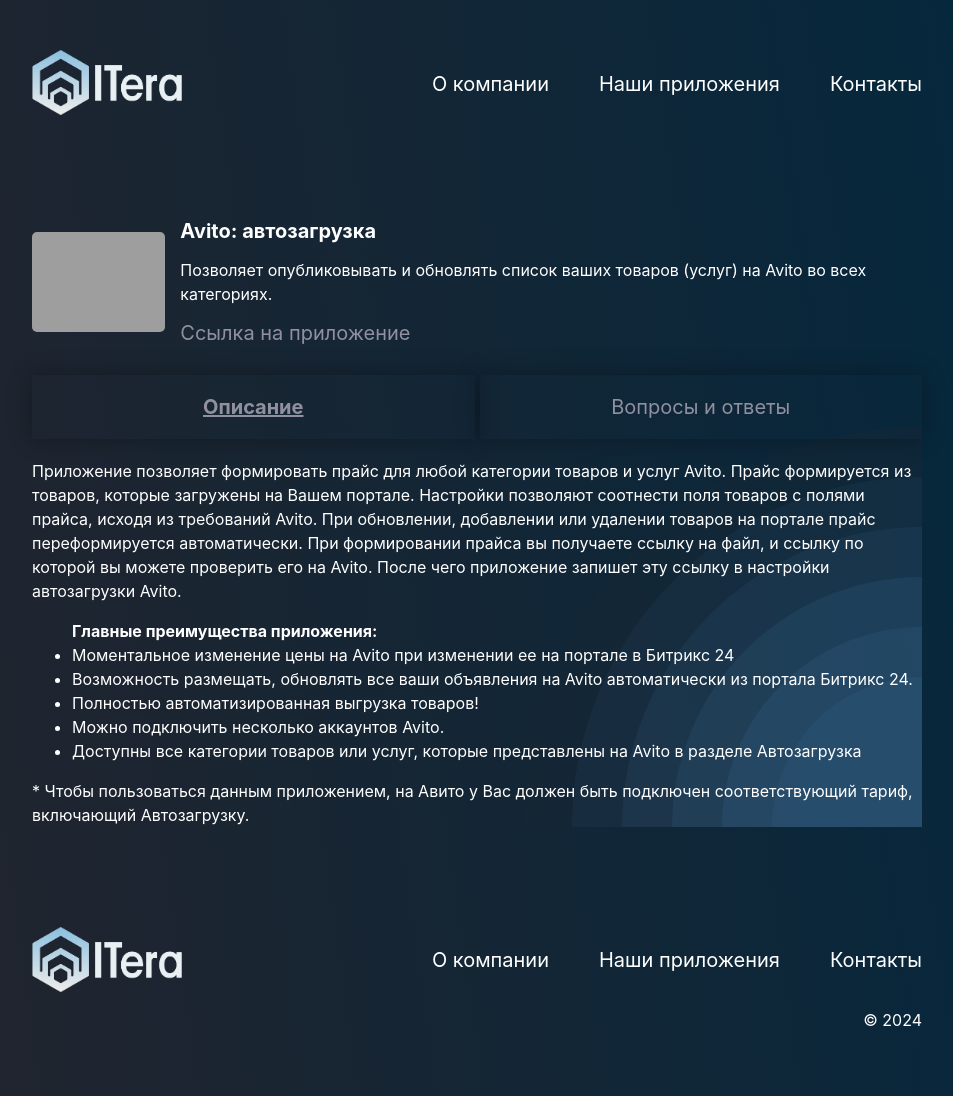
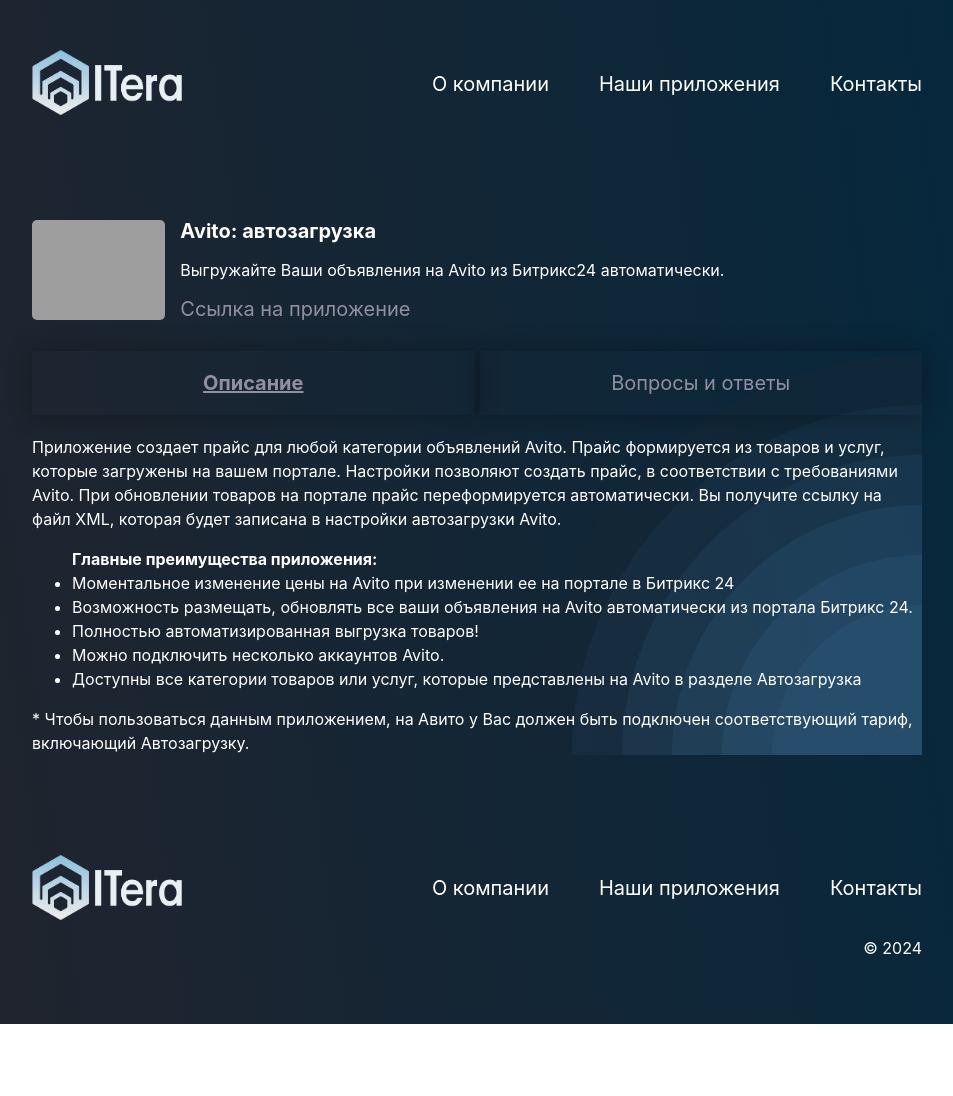
Before and after one commit to mistik9/Itera, a React app: page /autoload in a window 1280 px wide. Shown: the whole page, without its empty margins (163-1116 px from the left). After the commit the page ends 1024 px from the top, so only its background shows below. Built offline with nearby package versions, Linux system fonts and the light colour scheme; grey boxes are pictures that could not be loaded.

Commit message:
change autoload desc

```diff
--- a/src/components/Faq/Faq.css
+++ b/src/components/Faq/Faq.css
@@ -38,9 +38,8 @@
   background-image: url(../../image/plus.png);
   background-position: center;
   background-size: cover;
-
   height: 24px;
-  width: 24px;
+  min-width: 24px;
   margin-right: 20px;
   transition: transform 4s ease-in-out 1s;
 }
--- a/src/components/MyApps/Autoload.js
+++ b/src/components/MyApps/Autoload.js
@@ -12,7 +12,7 @@
             <div className="my-app__title-container">
                 <img className="my-app__img" src="//util.1c-bitrix.ru/upload/bx24vendor/892/h01fm2n4a26e3n8eam3h15h8ckldh4n1/Autoload.png?1709203801464" alt="иконка"></img>
                 <h3 className="my-app__title">Avito: автозагрузка</h3>
-                <p className="my-app__text">Позволяет опубликовывать и обновлять список ваших товаров (услуг) на Avito во всех категориях.</p>
+                <p className="my-app__text">Выгружайте Ваши объявления на Avito из Битрикс24 автоматически.</p>
                 <a href="https://www.bitrix24.ru/apps/app/integrationpart.avito_avtozagruzka/" target="_blank" className="my-app__link">Ссылка на приложение </a>
             </div>
             <div className="my-app__menu">
--- a/src/utils/const.js
+++ b/src/utils/const.js
@@ -379,4 +379,4 @@
 
 export const updates_autoload = [];
 export const about_autoload =
-  "Приложение позволяет формировать прайс для любой категории товаров и услуг Avito. Прайс формируется из товаров, которые загружены на Вашем портале. Настройки позволяют соотнести поля товаров с полями прайса, исходя из требований Avito. При обновлении, добавлении или удалении товаров на портале прайс переформируется автоматически. При формировании прайса вы получаете ссылку на файл, и ссылку по которой вы можете проверить его на Avito. После чего приложение запишет эту ссылку в настройки автозагрузки Avito.";
+  "Приложение создает прайс для любой категории объявлений Avito. Прайс формируется из товаров и услуг, которые загружены на вашем портале. Настройки позволяют создать прайс, в соответствии с требованиями Avito. При обновлении товаров на портале прайс переформируется автоматически. Вы получите ссылку на файл XML, которая будет записана в настройки автозагрузки Avito.";
```
Also changed, not shown: 1 other file.
